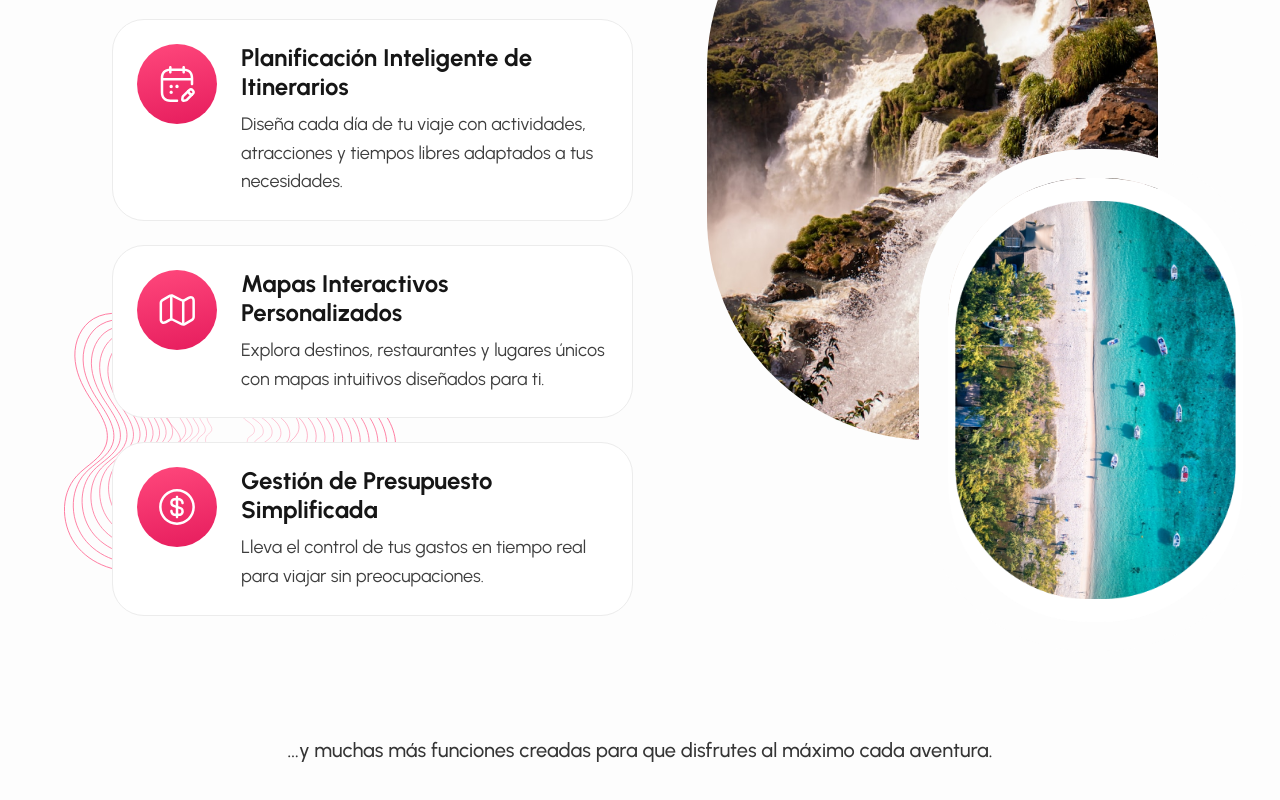
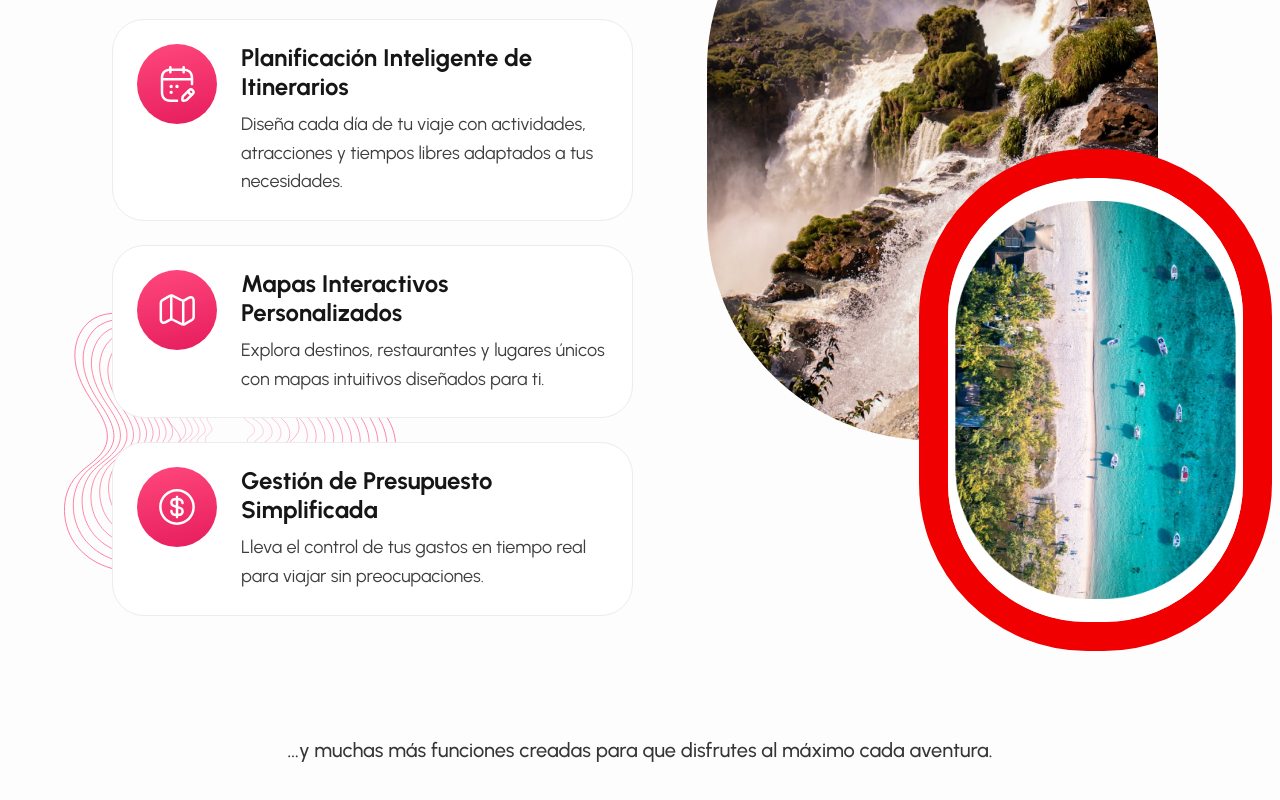
Before and after one commit to Ignacio918/viajes-app, a React (Vite) app in the folder viajes-app/: page / in a window 1280 px wide. Shown: the part 1249-2049 px from the top of the page. Built offline with nearby package versions, Linux system fonts and the light colour scheme; a web font is replaced by a local one.

Commit message:
arreglos en ui beneficios

```diff
--- a/viajes-app/src/styles/Benefits.css
+++ b/viajes-app/src/styles/Benefits.css
@@ -162,7 +162,7 @@
   width: 353.15px;
   height: 502px;
   border-radius: 168px;
-  border: 29px solid #FDFDFD;
+  border: 29px solid #f00000;
   @apply object-cover;
   box-sizing: border-box;
   position: relative;
```
